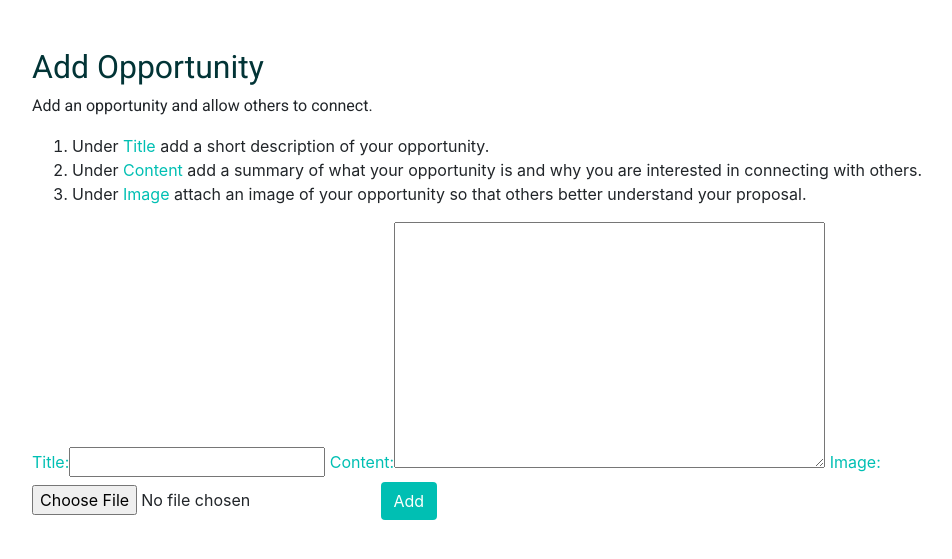
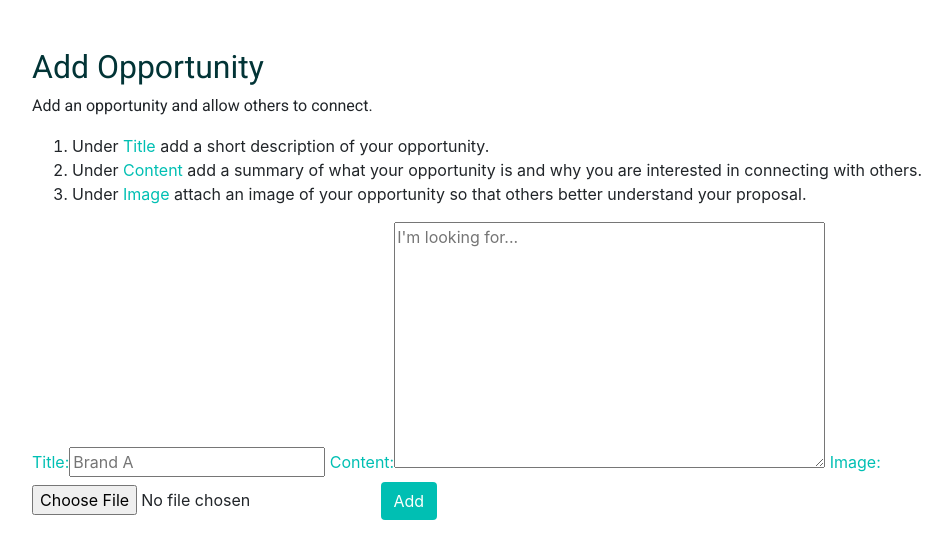
Before and after one commit to al3xk3nny/stream2_project2, a Django app: page /posts/add/ in a window 1280 px wide. Shown: the part 60-619 px from the top of the page, without its empty margins (53-1005 px from the left). Run offline with Django 3.2, Linux system fonts and the light colour scheme; a user stored in the database is signed in; some libraries are stand-ins or nearby versions.

Commit message:
Added placeholders to post and message forms

```diff
--- a/accounts/forms.py
+++ b/accounts/forms.py
@@ -5,8 +5,8 @@ from .models import Profile
 
 
 class SignUpForm(UserCreationForm):
-    first_name = forms.CharField(max_length=30, required=False, help_text='Optional.')
-    last_name = forms.CharField(max_length=30, required=False, help_text='Optional.')
+    first_name = forms.CharField(max_length=30, required=True, help_text='Required.')
+    last_name = forms.CharField(max_length=30, required=True, help_text='Required.')
     email = forms.EmailField(max_length=254, help_text='Required. Inform a valid email address.')
 
     class Meta:
--- a/accounts/models.py
+++ b/accounts/models.py
@@ -15,7 +15,7 @@ stripe.api_key = settings.STRIPE_SECRET_KEY
 class Profile(models.Model):
     image = models.ImageField(upload_to="avatars", default="avatars/anonymous.png", null=False, blank=False)
     phone_regex = RegexValidator(regex=r'^\+?1?\d{9,15}$', message="Phone number must be entered in the format: '+999999999'. Up to 15 digits allowed.")
-    phone_number = models.CharField(validators=[phone_regex], max_length=17, blank=True) # validators should be a list
+    phone_number = models.CharField(validators=[phone_regex], max_length=17, blank=False) # validators should be a list
     user = models.OneToOneField(User, on_delete=models.CASCADE, related_name="profile")
     stripe_id = models.CharField(max_length=80, blank=True, null=True)
     card_ending = models.CharField(max_length=4, blank=True, null=True)
--- a/accounts/views.py
+++ b/accounts/views.py
@@ -16,7 +16,6 @@ def show_index(request):
         return redirect("read_posts")
     else:
         return render(request, "index.html")
-
 
 
 def signup(request):
@@ -44,7 +43,6 @@ def signup(request):
         return render(request, "registration/signup.html", {"user_form": user_form, "profile_form": profile_form})
 
 
-
 def my_profile(request):
     group = request.user.groups.all()[0]
     if request.user.profile.subscription_id:
@@ -58,8 +56,6 @@ def my_profile(request):
             cancelled_on = date.fromtimestamp(float(cancelled_at_str))
         else:
             cancelled_on = "not_applicable"
-
         return render(request, "profile.html", {"subscription":subscription, "end_date":end_date, "start_date":start_date, "cancelled_on":cancelled_on, "group": group})
     else:
-
         return render(request, "profile.html", {"group": group})
--- a/opportunities/forms.py
+++ b/opportunities/forms.py
@@ -5,9 +5,17 @@ class PostForm(forms.ModelForm):
     class Meta:
         model=Post
         exclude = ["created_date", "author", "type"]
+        widgets = {
+                    "title": forms.TextInput(attrs={"placeholder": "Brand A"}),
+                    "content": forms.Textarea(attrs={"placeholder": "I'm looking for..."}),
+        }
 
 
 class MessageForm(forms.ModelForm):
     class Meta:
         model=Message
         exclude = ["read", "post", "recipient", "author"]
+        widgets = {
+                    "title": forms.TextInput(attrs={"placeholder": "Brand B"}),
+                    "content": forms.Textarea(attrs={"placeholder": "I'm interested in your opportunity..."}),
+        }
--- a/opportunities/views.py
+++ b/opportunities/views.py
@@ -15,7 +15,7 @@ def is_in_group(user, group_name):
 
 
 # Create your views here.
-
+@login_required
 def read_posts(request):
     group = request.user.groups.all()[0]
     subscription = False
@@ -29,7 +29,7 @@ def read_posts(request):
 
     return render(request, "opportunities/post_list.html", {"group": group, "subscription":subscription, "posts": posts})
 
-
+@login_required
 def my_posts(request):
     subscription = False
     if request.user.profile.subscription_id:
@@ -38,7 +38,7 @@ def my_posts(request):
 
     return render(request, "opportunities/my_post_list.html", {"subscription":subscription, "posts": posts})
 
-
+@login_required
 def my_inbox(request):
     subscription = False
     if request.user.profile.subscription_id:
@@ -87,7 +87,6 @@ def delete_post(request):
     return redirect(my_posts)
 
 
-
 @login_required
 def write_message(request, id):
     if request.method == "POST":
--- a/templates/profile_menu_cancelled.html
+++ b/templates/profile_menu_cancelled.html
@@ -28,7 +28,7 @@
         <div class="sidebar-sticky">
             <ul class="nav flex-column">
                 <li class="nav-item">
-                    <a class="nav-link active" href="{% url 'my_profile' %}">Your Details<span class="sr-only">(current)</span></a>
+                    <a class="nav-link active sidebar-nav-link_col" href="{% url 'my_profile' %}">Your Details<span class="sr-only">(current)</span></a>
                 </li>
             </ul>
 
```
Also changed, not shown: static/css/style.css (+2 -23 lines), accounts/migrations/0006_auto_20190131_1612.py (added).
